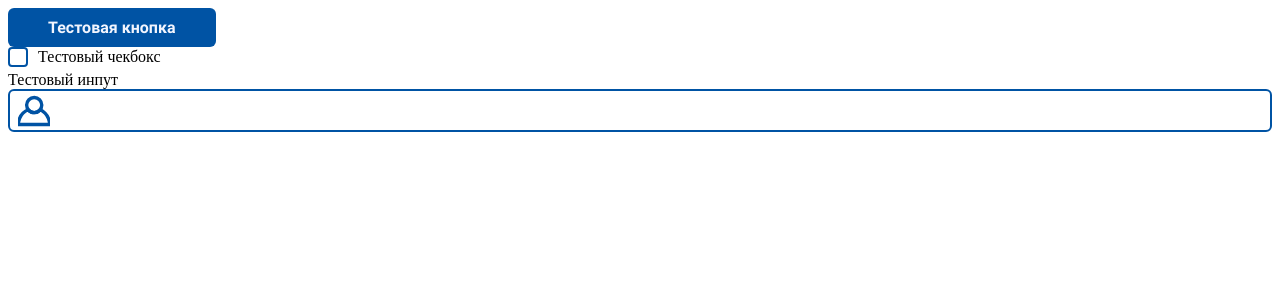
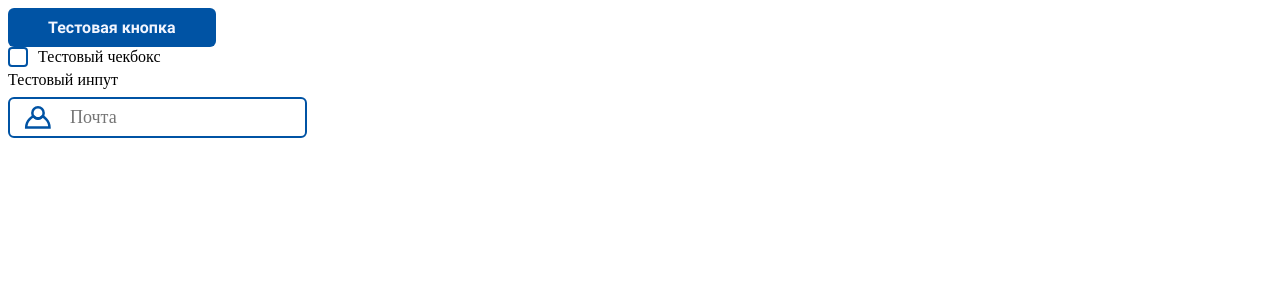
Before and after one commit to McLarenProgrammer/rgz, a React (Vite) app: page / in a window 1280 px wide. Shown: the top 300 px of the page. Built offline with nearby package versions, Linux system fonts and the light colour scheme.

Commit message:
Доработка текстового инпута

```diff
--- a/src/components/Protocols.jsx
+++ b/src/components/Protocols.jsx
@@ -12,7 +12,7 @@ function Protocols() {
     <>
       <Button clickAction={() => someAction('Да неужели?)')}>Тестовая кнопка</Button>
       <Checkbox inputID='testCheck'>Тестовый чекбокс</Checkbox>
-      <Input inputID='testText'>Тестовый инпут</Input>
+      <Input inputID='testText' placeholder='Почта' hasIcon>Тестовый инпут</Input>
     </>
   )
 }
--- a/src/components/UI/Checkbox.jsx
+++ b/src/components/UI/Checkbox.jsx
@@ -1,8 +1,6 @@
 import classes from './styles/Checkbox.module.css'
 
 function Checkbox({ children, inputID = "default" }) {
-    console.log(classes);
-
     return (
       <div className={classes.checkbox}>
         <input type="checkbox" id={inputID} />
--- a/src/components/UI/Input.jsx
+++ b/src/components/UI/Input.jsx
@@ -1,12 +1,15 @@
+import { useRef } from 'react';
 import classes from './styles/Input.module.css';
 
-function Input({ children, inputID = "default", iconSrc = "icons/person.svg" }) {
+function Input({ children, inputID = "default", iconSrc = "icons/person.svg", placeholder = "Введите значение", hasIcon = false }) {
+    const input = useRef(null);
+
     return (
         <>
             <label className={classes['input-text-label']} htmlFor={inputID}>{children}</label>
             <div className={classes["input-text-container"]}>
-                <img className={classes['input-text-icon']} src={iconSrc} alt="" />
-                <input className={classes['input-text']} type="text" id={inputID} />
+                {hasIcon ? <img className={classes['input-text-icon']} src={iconSrc} onClick={() => input.current.focus() } /> : ''}
+                <input ref={input} className={[ classes['input-text'], hasIcon ? classes['with-icon'] : '' ].join(' ')} type="text" id={inputID} placeholder={placeholder} />
             </div>
         </>
     )
--- a/src/components/UI/styles/Input.module.css
+++ b/src/components/UI/styles/Input.module.css
@@ -1,20 +1,33 @@
 :root {
-    --icon-padding: 48px;
-    --icon-size: 32px;
+    --icon-padding: 60px;
+    --icon-size: 28px;
 }
 
 .input-text-container {
     position: relative;
-    border: 2px solid #0053A4;
-    border-radius: 6px;
-    padding-left: var(--icon-padding);
+}
+
+.input-text-container:focus {
+    outline: 1px solid #0053A4;
 }
 
 .input-text {
     font-family: Roboto-Regular;
-    font-size: 32px;
-    border: none;
-    outline: none;
+    font-size: 18px;
+    border: 2px solid #0053A4;
+    border-radius: 6px;
+    padding-left: 12px;
+    padding-right: 12px;
+    padding-top: 8px;
+    padding-bottom: 8px;
+}
+
+.input-text:focus {
+    outline: 1px solid #0053A4;
+}
+
+.with-icon {
+    padding-left: var(--icon-padding);
 }
 
 .input-text-icon {
@@ -24,8 +37,11 @@
     width: var(--icon-size);
     height: var(--icon-size);
     transform: translateY(-50%);
+    cursor: text;
 }
 
 .input-text-label {
     display: block;
+    user-select: none;
+    margin-bottom: 8px;
 }
```
Also changed, not shown: public/icons/person.svg.
